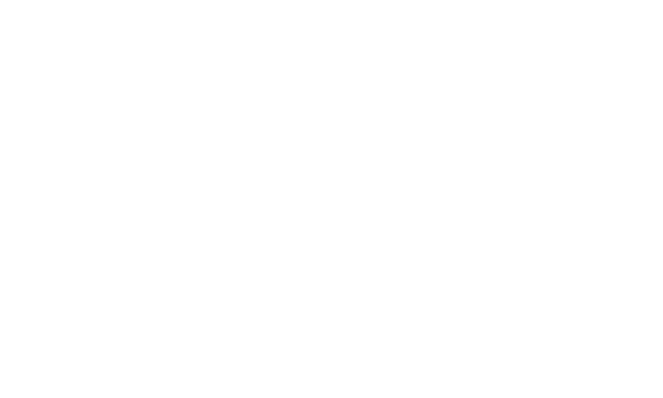
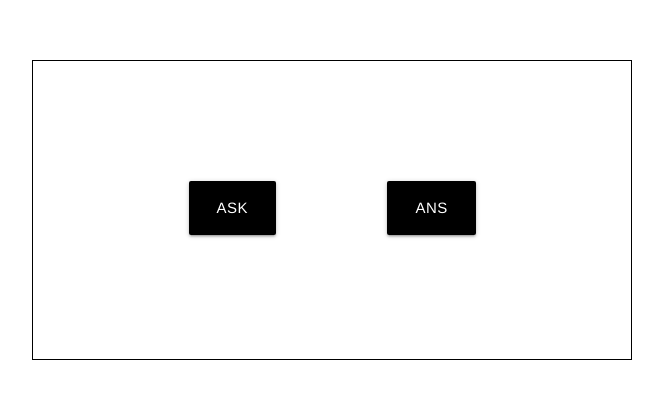
Before and after one commit to hwdykm/HWDYKM, a Vue app in the folder client/: page /chooseQA in a window 1280 px wide. Shown: the part 210-608 px from the top of the page, without its empty margins (308-971 px from the left). Built offline with nearby package versions, Linux system fonts and the light colour scheme.

Commit message:
added name-input & buttons

```diff
--- a/client/src/views/ChooseQA.vue
+++ b/client/src/views/ChooseQA.vue
@@ -1,13 +1,41 @@
 <template>
-    <div>
+  <div>
+    <div id="content" class="container center">
+      <div class="row">
+        <div id="button-ask" class="input-field col s4 offset-s2">
+          <router-link to="/create-questions" class="waves-effect black btn-large">ASK</router-link>
+        </div>
+        <div id="button-ans" class="input-field col s4">
+          <!-- <a class="waves-effect black btn-large">ANS</a> -->
+          <router-link to="/input-room-name" class="waves-effect black btn-large">ANS</router-link>
+        </div>
+      </div>
     </div>
+  </div>
 </template>
 
 <script>
-export default {
-};
+export default {};
 </script>
 
-<style>
+<style scoped>
+#content {
+  margin-top: 18rem;
+  border: 1px solid black;
+  height: 20rem;
+  width: 40rem;
+}
 
+#button-ask {
+  size: 3rem;
+  margin-top: 8rem;
+}
+
+#button-ans {
+  margin-top: 8rem;
+}
+
+#button-ask:hover {
+  /* width: 10rem; */
+}
 </style>
--- a/client/src/views/InputName.vue
+++ b/client/src/views/InputName.vue
@@ -1,13 +1,53 @@
 <template>
-    <div>
+  <div>
+    <div id="content" class="container center">
+      <div class="row">
+        <form class="input-field col s6 offset-s3" @submit.prevent="submit">
+          <div class="input">
+            <input id="input-username" type="text" class="validate center" autocomplete="off" v-model="name">
+            <label for="username">input your name here</label>
+          </div>
+        </form>
+      </div>
     </div>
+  </div>
 </template>
 
 <script>
 export default {
+    name: 'inputNameForm',
+    data() {
+        return {
+            name: "",
+        }
+    },
+    methods: {
+        submit() {
+            localStorage.setItem("ownerName", this.name)
+            console.log('submitted!', this.name )
+        }
+    }
 };
 </script>
 
-<style>
+<style scoped>
+#content {
+  margin-top: 18rem;
+  border: 1px solid black;
+  height: 20rem;
+  width: 40rem;
+}
 
+#input-username {
+  margin-top: 5rem;
+}
+
+#input-username:focus {
+  border-bottom: 1px solid #000000;
+  box-shadow: 0 1px 0 0 #000000;
+}
+
+#input-username:focus + label {
+  color: #000000;
+}
 </style>
```
Also changed, not shown: 1 other file (tests, documents, lock files or other folders).
